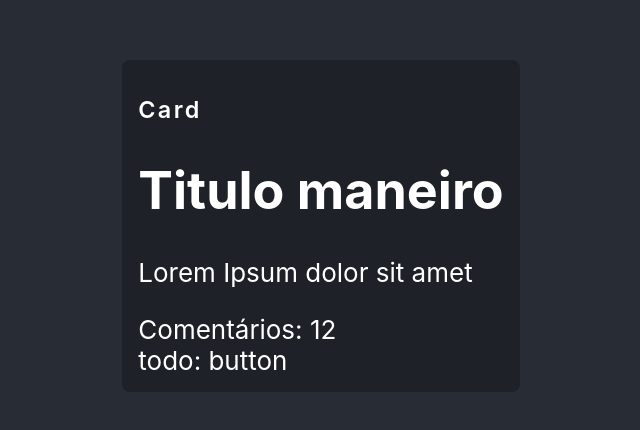
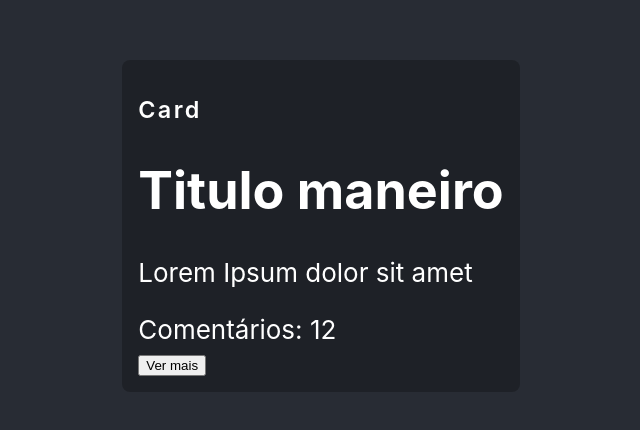
Before and after one commit to tatoap/especialista_react_project, a React (Create React App) app: page / in a window 1280 px wide. Shown: the part 174-604 px from the top of the page, without its empty margins (319-959 px from the left). Built offline with nearby package versions, Linux system fonts and the light colour scheme.

Commit message:
Acessando props dentro de um Class Component

```diff
--- a/src/components/Button.tsx
+++ b/src/components/Button.tsx
@@ -1,10 +1,15 @@
 import { Component } from "react";
 
-class Button extends Component {
+interface ButtonProps {
+    onClick?: () => any
+}
+
+class Button extends Component<ButtonProps> {
     render () {
-        return <div>
-            todo: button
-        </div>
+        console.log(this.props)
+        return <button onClick={this.props.onClick}>
+            { this.props.children }
+        </button>
     }
 }
 
--- a/src/components/Card.tsx
+++ b/src/components/Card.tsx
@@ -12,8 +12,8 @@ export default function Card (props: CardProps) {
         <C.Title>{ props.title }</C.Title>
         { props.children }
         <div>
-            <Button>
-
+            <Button onClick={() => console.log('Henrique')}>
+                Ver mais
             </Button>
         </div>
     </C.Wrapper>
```
